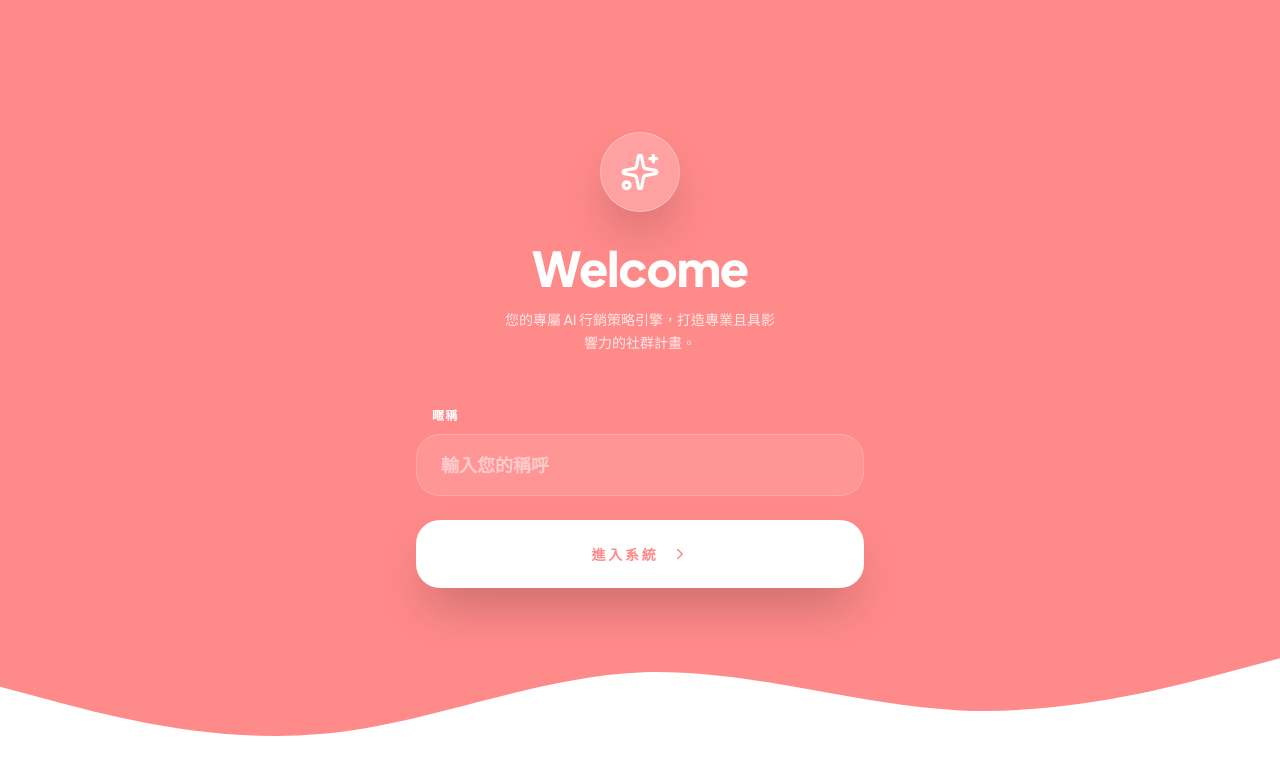
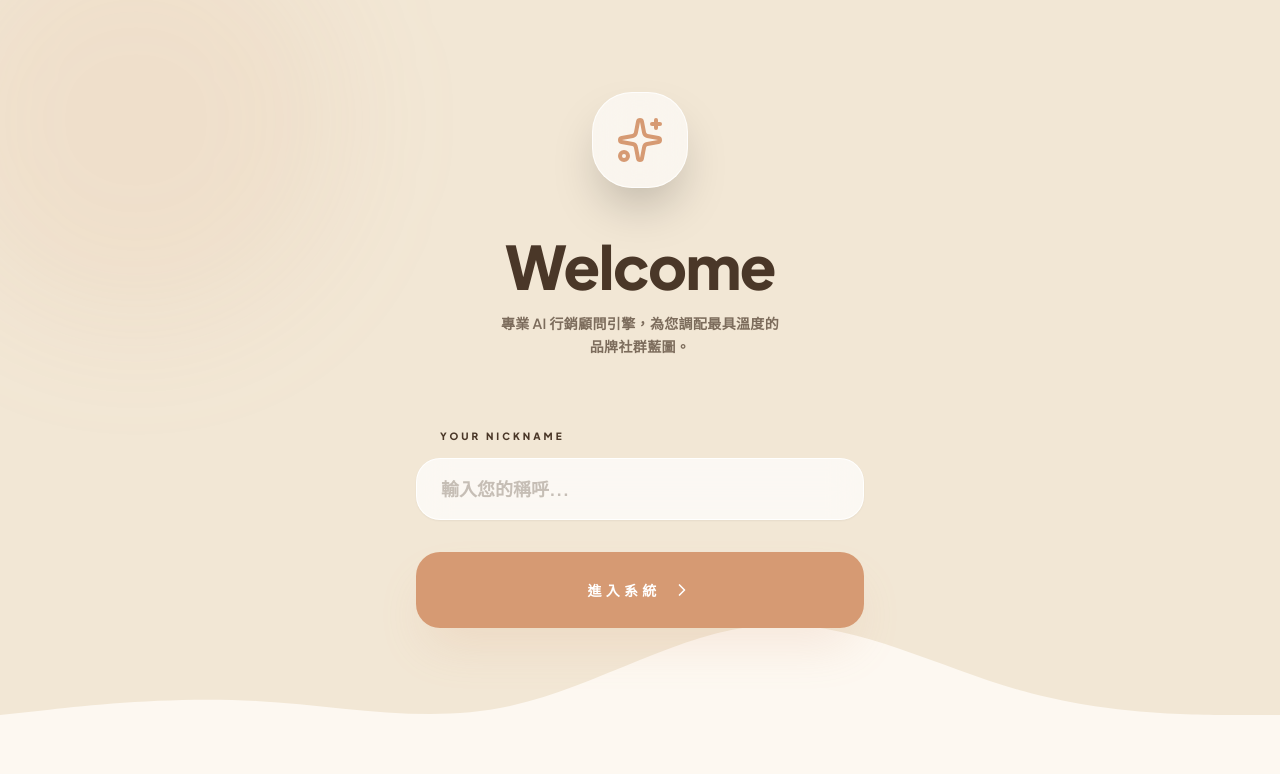
Before and after one commit to adolph45/my-ai-marketing, a React (Vite) app: page / in a window 1280 px wide. Shown: the top 774 px of the page. Built offline with nearby package versions, Linux system fonts and the light colour scheme.

Commit message:
Update App.tsx

```diff
--- a/App.tsx
+++ b/App.tsx
@@ -5,12 +5,12 @@ import MarketingForm from './components/MarketingForm';
 import PlanDisplay from './components/PlanDisplay';
 import { MarketingInput, MarketingPlan } from './types';
 import { generateMarketingPlan } from './services/geminiService';
-import { Rocket, ChevronRight, Sparkles, UserCheck } from 'lucide-react';
+import { Rocket, ChevronRight, Sparkles } from 'lucide-react';
 
 const STORAGE_KEYS = {
-  HISTORY: 'marketing_history_v3',
-  USER: 'marketing_user_v3',
-  FORM: 'marketing_form_v3'
+  HISTORY: 'marketing_history_v4',
+  USER: 'marketing_user_v4',
+  FORM: 'marketing_form_v4'
 };
 
 const DEFAULT_FORM: MarketingInput = {
@@ -82,40 +82,43 @@ const App: React.FC = () => {
 
   if (!user) {
     return (
-      <div className="min-h-screen flex flex-col items-center justify-center bg-[#FF8A8A] relative overflow-hidden px-6">
-        {/* SVG Background Wave from Image 1 style */}
+      <div className="min-h-screen flex flex-col items-center justify-center bg-[#F2E7D5] relative overflow-hidden px-6">
+        {/* Background Coffee Elements (Abstract Soft Circles) */}
+        <div className="absolute top-[-10%] left-[-5%] w-[400px] h-[400px] bg-[#D69A73]/10 rounded-full blur-3xl"></div>
+        <div className="absolute bottom-[20%] right-[-10%] w-[500px] h-[500px] bg-[#D69A73]/05 rounded-full blur-3xl"></div>
+
         <div className="wave-container">
           <svg viewBox="0 0 1440 320" xmlns="http://www.w3.org/2000/svg">
-            <path fill="#ffffff" fillOpacity="1" d="M0,192L60,208C120,224,240,256,360,245.3C480,235,600,181,720,176C840,171,960,213,1080,218.7C1200,224,1320,192,1380,176L1440,160L1440,320L1380,320C1320,320,1200,320,1080,320C960,320,840,320,720,320C600,320,480,320,360,320C240,320,120,320,60,320L0,320Z"></path>
+            <path fill="#FDF8F1" fillOpacity="1" d="M0,224L48,218.7C96,213,192,203,288,208C384,213,480,235,576,213.3C672,192,768,128,864,122.7C960,117,1056,171,1152,197.3C1248,224,1344,224,1392,224L1440,224L1440,320L1392,320C1344,320,1248,320,1152,320C1056,320,960,320,864,320C768,320,672,320,576,320C480,320,384,320,288,320C192,320,96,320,48,320L0,320Z"></path>
           </svg>
         </div>
 
-        <div className="max-w-md w-full relative z-10 text-center space-y-8 mb-20">
-          <div className="w-20 h-20 bg-white/20 backdrop-blur-md rounded-full flex items-center justify-center mx-auto shadow-2xl border border-white/30">
-             <Sparkles className="text-white" size={40} />
+        <div className="max-w-md w-full relative z-10 text-center space-y-12 mb-20">
+          <div className="w-24 h-24 bg-white/60 backdrop-blur-xl rounded-[40px] flex items-center justify-center mx-auto shadow-2xl border border-white/80">
+             <Sparkles className="text-[#D69A73]" size={48} />
           </div>
 
           <div className="space-y-4">
-            <h1 className="text-5xl font-extrabold tracking-tight text-white">Welcome</h1>
-            <p className="text-white/80 font-medium max-w-[280px] mx-auto text-sm leading-relaxed">
-              您的專屬 AI 行銷策略引擎，打造專業且具影響力的社群計畫。
+            <h1 className="text-6xl font-black tracking-tight text-[#4A3728]">Welcome</h1>
+            <p className="text-[#4A3728]/70 font-semibold max-w-[280px] mx-auto text-sm leading-relaxed tracking-wide">
+              專業 AI 行銷顧問引擎，為您調配最具溫度的品牌社群藍圖。
             </p>
           </div>
 
-          <form onSubmit={(e) => { e.preventDefault(); if (nicknameInput.trim()) { setUser({ username: nicknameInput }); localStorage.setItem(STORAGE_KEYS.USER, JSON.stringify({ username: nicknameInput })); } }} className="space-y-6 pt-4">
-            <div className="space-y-2 text-left">
-              <label className="text-white text-xs font-bold uppercase tracking-widest ml-4">暱稱</label>
+          <form onSubmit={(e) => { e.preventDefault(); if (nicknameInput.trim()) { setUser({ username: nicknameInput }); localStorage.setItem(STORAGE_KEYS.USER, JSON.stringify({ username: nicknameInput })); } }} className="space-y-8 pt-4">
+            <div className="space-y-3 text-left">
+              <label className="text-[#4A3728] text-[10px] font-black uppercase tracking-[0.3em] ml-6">Your Nickname</label>
               <input
                 type="text"
                 required
-                className="w-full !bg-white/10 !border-white/20 !text-white !placeholder-white/50 backdrop-blur-md rounded-[24px] px-8 py-5 text-lg font-semibold outline-none focus:!bg-white/20 transition-all"
-                placeholder="輸入您的稱呼"
+                className="w-full !bg-white/70 !border-white/90 !text-[#4A3728] !placeholder-[#4A3728]/30 backdrop-blur-lg rounded-[32px] px-10 py-6 text-lg font-bold outline-none focus:!bg-white transition-all shadow-sm"
+                placeholder="輸入您的稱呼..."
                 value={nicknameInput}
                 onChange={(e) => setNicknameInput(e.target.value)}
               />
             </div>
-            <button type="submit" className="w-full bg-white text-[#FF8A8A] hover:bg-white/90 py-6 rounded-[24px] font-black text-sm tracking-[0.2em] uppercase shadow-2xl transition-all active:scale-95 flex items-center justify-center gap-3">
-              進入系統 <ChevronRight size={18} />
+            <button type="submit" className="w-full btn-primary-coffee py-7 font-black text-sm tracking-[0.3em] uppercase shadow-2xl shadow-[#D69A73]/20 flex items-center justify-center gap-3 active:scale-[0.97]">
+              進入系統 <ChevronRight size={20} />
             </button>
           </form>
         </div>
@@ -126,15 +129,13 @@ const App: React.FC = () => {
   return (
     <Layout activeTab={activeTab} setActiveTab={setActiveTab} user={user} onLogout={() => { setUser(null); localStorage.removeItem(STORAGE_KEYS.USER); }}>
       {activeTab === 'generator' && (
-        <div className="space-y-12 animate-in fade-in slide-in-from-bottom-4 duration-700">
-          <div className="flex flex-col md:flex-row md:items-end justify-between gap-6">
-            <div className="space-y-3">
-              <div className="flex items-center space-x-3 text-emerald-500 font-black text-[10px] tracking-[0.4em] uppercase">
-                 <Rocket size={16} />
-                 <span>Strategic Configuration</span>
-              </div>
-              <h2 className="text-4xl font-extrabold tracking-tight text-slate-900">設定我的貼文計畫</h2>
+        <div className="space-y-12 animate-in fade-in slide-in-from-bottom-4 duration-1000">
+          <div className="space-y-3 text-left">
+            <div className="flex items-center space-x-3 text-[#D69A73] font-black text-[10px] tracking-[0.5em] uppercase">
+               <Rocket size={18} />
+               <span>Strategy Brewing</span>
             </div>
+            <h2 className="text-5xl font-black tracking-tight text-[#4A3728]">設定我的貼文計畫</h2>
           </div>
           <MarketingForm formData={formData} setFormData={setFormData} onSubmit={handleGeneratePlan} loading={loading} />
         </div>
@@ -143,35 +144,34 @@ const App: React.FC = () => {
         currentPlan ? (
           <PlanDisplay plan={currentPlan} username={user.username} onUpdatePostStatus={updatePostStatus} />
         ) : (
-          <div className="text-center py-40 glass-card bg-white/40 border-dashed border-2">
-            <p className="text-slate-400 text-xs font-bold uppercase tracking-widest">目前無載入的行銷計畫</p>
-            <button onClick={() => setActiveTab('generator')} className="mt-6 btn-emerald px-8 py-3 text-sm font-bold shadow-lg">去生成一個計畫 →</button>
+          <div className="text-center py-48 glass-card bg-white/30 border-dashed border-2 border-[#D69A73]/20">
+            <p className="text-[#4A3728]/40 text-xs font-bold uppercase tracking-[0.3em]">目前無載入的行銷計畫</p>
+            <button onClick={() => setActiveTab('generator')} className="mt-8 btn-primary-coffee px-10 py-4 text-xs font-black uppercase tracking-widest shadow-xl">開始調配方案 →</button>
           </div>
         )
       )}
       {activeTab === 'history' && (
-        <div className="space-y-12 animate-in fade-in duration-700">
-          <h2 className="text-5xl font-extrabold tracking-tight text-slate-900">存檔紀錄</h2>
-          <div className="grid gap-6">
+        <div className="space-y-12 animate-in fade-in duration-1000">
+          <h2 className="text-6xl font-black tracking-tight text-[#4A3728]">存檔紀錄</h2>
+          <div className="grid gap-8">
             {history.map((p) => (
-              <div key={p.id} className="glass-card p-10 flex items-center justify-between cursor-pointer hover:bg-white/80 transition-all hover:scale-[1.01]" onClick={() => { setCurrentPlan(p); setActiveTab('dashboard'); }}>
-                <div className="flex items-center space-x-6">
-                  <div className="w-14 h-14 bg-emerald-100 rounded-2xl flex items-center justify-center text-emerald-600 font-bold">
+              <div key={p.id} className="glass-card p-12 flex items-center justify-between cursor-pointer hover:bg-white transition-all hover:scale-[1.01] group" onClick={() => { setCurrentPlan(p); setActiveTab('dashboard'); }}>
+                <div className="flex items-center space-x-8">
+                  <div className="w-16 h-16 bg-[#F2E7D5] rounded-[24px] flex items-center justify-center text-[#D69A73] font-black text-xl shadow-inner group-hover:bg-[#D69A73] group-hover:text-white transition-colors">
                     {p.input.industry.charAt(0)}
                   </div>
                   <div className="text-left">
-                    <h4 className="text-xl font-bold text-slate-800">{p.input.brandName || p.input.industry}</h4>
-                    <p className="text-xs text-slate-400 font-bold uppercase tracking-widest mt-1">
+                    <h4 className="text-2xl font-black text-[#4A3728]">{p.input.brandName || p.input.industry}</h4>
+                    <p className="text-[10px] text-[#4A3728]/50 font-black uppercase tracking-[0.3em] mt-2">
                       {new Date(p.timestamp).toLocaleDateString()} • {p.input.marketingGoal}
                     </p>
                   </div>
                 </div>
-                <ChevronRight size={24} className="text-slate-300" />
+                <div className="w-12 h-12 rounded-full border border-[#F2E7D5] flex items-center justify-center text-[#F2E7D5] group-hover:border-[#D69A73] group-hover:text-[#D69A73] transition-all">
+                  <ChevronRight size={24} />
+                </div>
               </div>
             ))}
-            {history.length === 0 && (
-              <div className="text-center py-20 text-slate-400 font-bold italic">暫無歷史記錄</div>
-            )}
           </div>
         </div>
       )}
```
